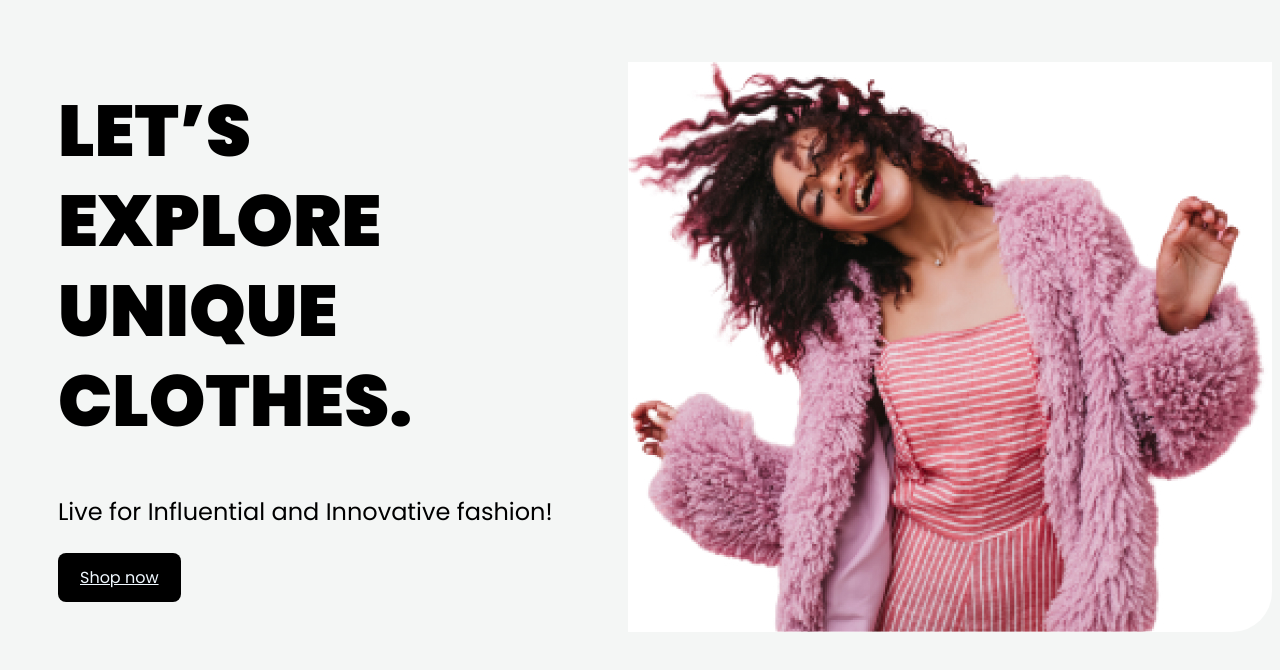
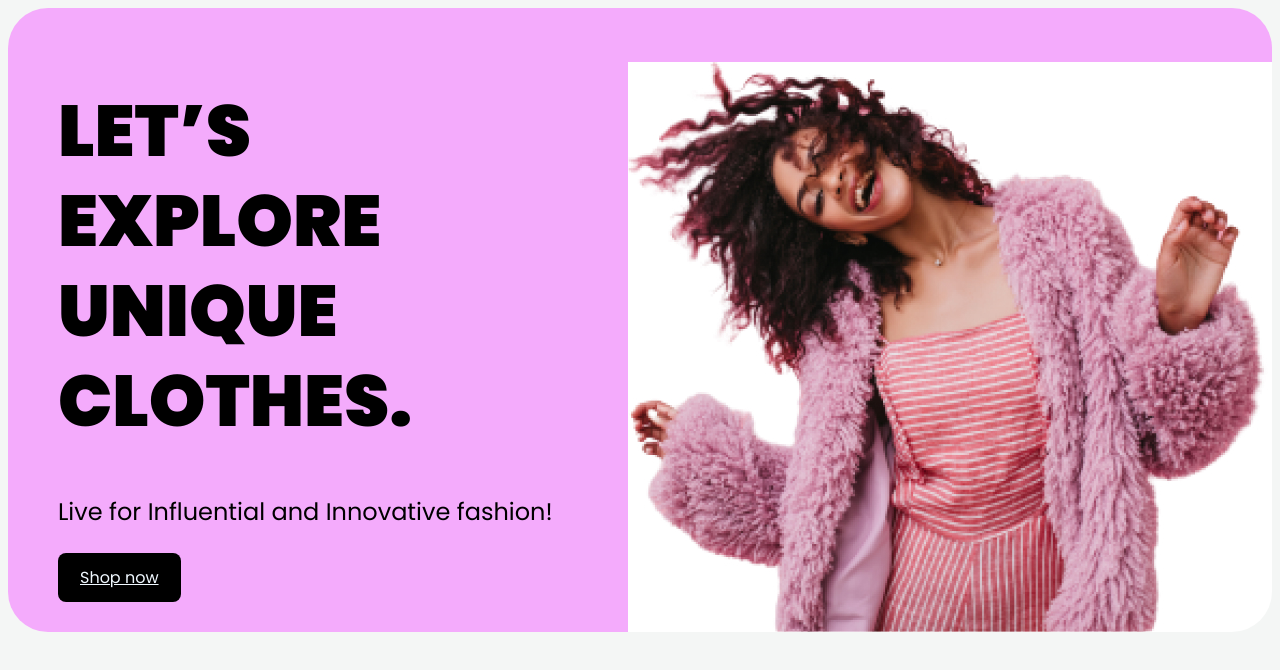
Before and after one commit to ead-codigo-2023/ejercicio-2-asignar-estilos-con-css-JuanPMoscoso, a plain HTML site: page index.html in a window 1280 px wide. Drawn offline with Linux system fonts and the light colour scheme.

Commit message:
Update style.css

```diff
--- a/assets/css/style.css
+++ b/assets/css/style.css
@@ -25,12 +25,11 @@ color: aliceblue;
 border-radius: 8px
 }
 .hero {
-    padding: 35px 50px;
     padding-top: 30px;
     padding-right: 450px;
     padding-left: 50px;
     padding-bottom: 30px;
-    background-color: #F4F6F5;
+    background-color: #f481ffa4;
     background-image: url(../Imagenes/image.jpg);
     background-repeat: no-repeat;
     background-position: bottom right;
```
